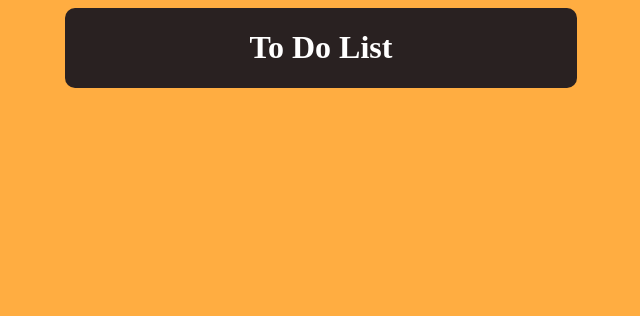
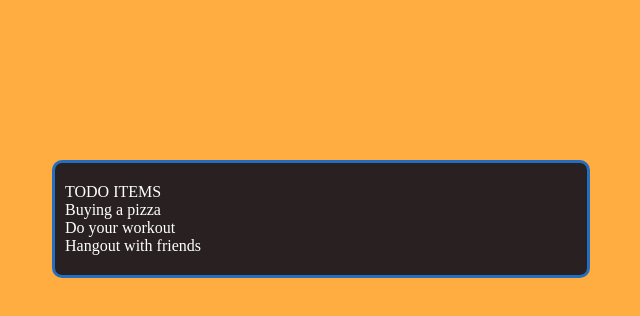
Before and after one commit to zeenat-abedin/todo-list, a React (Create React App) app: page / in a window 1280 px wide. Shown: the top 316 px of the page, without its empty margins (319-959 px from the left). Built offline with nearby package versions, Linux system fonts and the light colour scheme.

Commit message:
modify todo-container styles, add Task component to display tasks

```diff
--- a/src/components/Todo.css
+++ b/src/components/Todo.css
@@ -4,13 +4,10 @@
 
 .todo-container{
     background: #292121;
+    width: 40vw;
+    margin: 10rem auto;
+    border-radius: 10px;
+    padding: 20px 10px;
     color: #ffffff;
-    width: 40vw;
-    margin: auto;
-    display: flex;
-    justify-content: center;
-    align-items: center;
-    border-radius: 10px;
-    overflow: hidden;
-    position: relative;
+    border: 3px solid #246ec2
 }
--- a/src/components/Todo.jsx
+++ b/src/components/Todo.jsx
@@ -1,11 +1,37 @@
-import React from 'react'
+import { useState } from 'react'
 import './Todo.css'
 
+function Task({ task, onDelete }) {
+    return <div className='task' >
+        {task.title}
+    </div>
+}
+
+
 function Todo() {
+    const [tasks, setTasks] = useState([
+        {
+            title: "Buying a pizza",
+            completed: false
+        },
+        {
+            title: "Do your workout",
+            completed: true
+        },
+        {
+            title: "Hangout with friends",
+            completed: true
+        }
+    ])
+
   return (
     <div  className="todo-container">
-      <h1>To Do List</h1>
-
+        <div className="header">TODO ITEMS</div>
+          <div className="tasks">
+              {tasks.map((task) => (
+                  <Task key={task.title} task={task} tasks={tasks} />
+              ))}
+        </div>
     </div>
   )
 }
```
